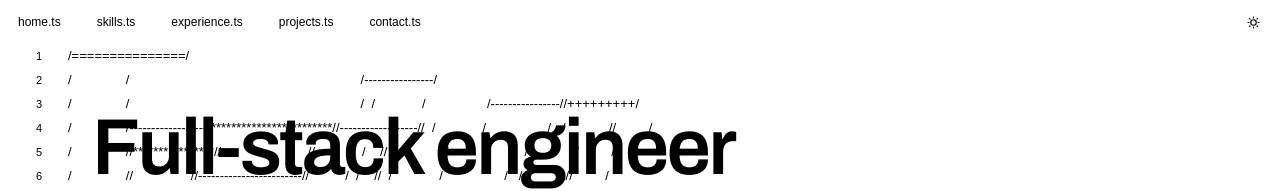
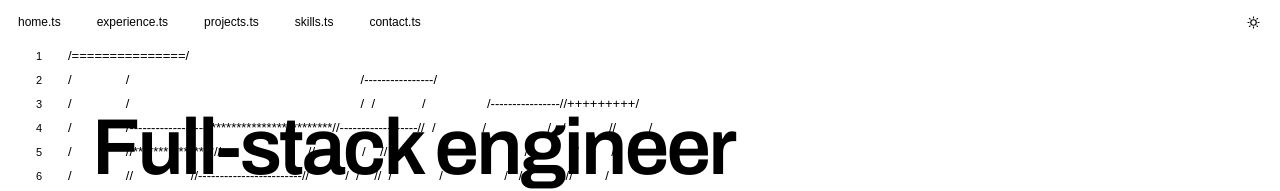
Before and after one commit to Aryanz01/portfolio, a Next.js app: page / in a window 1280 px wide. Shown: the top 191 px of the page. Built offline with nearby package versions, Linux system fonts and the light colour scheme; a web font is replaced by a local one.

Commit message:
feat: reorder tabs — experience and projects ahead of skills

```diff
--- a/src/components/Chrome.tsx
+++ b/src/components/Chrome.tsx
@@ -6,9 +6,9 @@ import { useEffect, useState } from "react";
 
 const TABS = [
   { href: "/", file: "home.ts" },
-  { href: "/skills/", file: "skills.ts" },
   { href: "/experience/", file: "experience.ts" },
   { href: "/projects/", file: "projects.ts" },
+  { href: "/skills/", file: "skills.ts" },
   { href: "/contact/", file: "contact.ts" },
 ];
 
```
